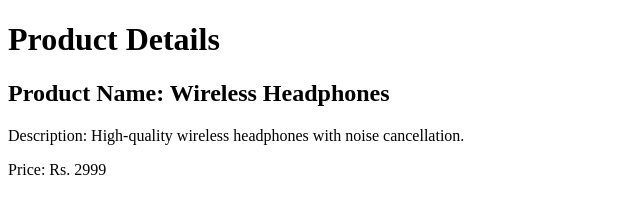
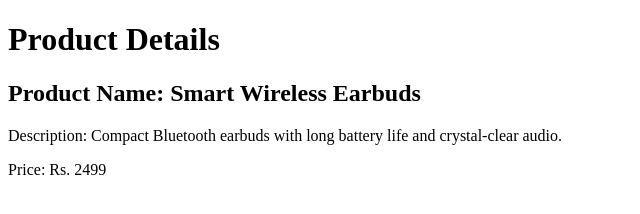
Before and after one commit to TracyRosemeyer/ONLINESTORE, a plain HTML site: page product.html in a window 1280 px wide. Shown: the whole page, without its empty margins (0-640 px from the left). Drawn offline with Linux system fonts and the light colour scheme.

Commit message:
Update product details version 2

```diff
--- a/product.html
+++ b/product.html
@@ -5,8 +5,8 @@
 </head>
 <body>
     <h1>Product Details</h1>
-    <h2>Product Name: Wireless Headphones</h2>
-    <p>Description: High-quality wireless headphones with noise cancellation.</p>
-    <p>Price: Rs. 2999</p>
+    <h2>Product Name: Smart Wireless Earbuds</h2>
+    <p>Description: Compact Bluetooth earbuds with long battery life and crystal-clear audio.</p>
+    <p>Price: Rs. 2499</p>
 </body>
 </html>
```
